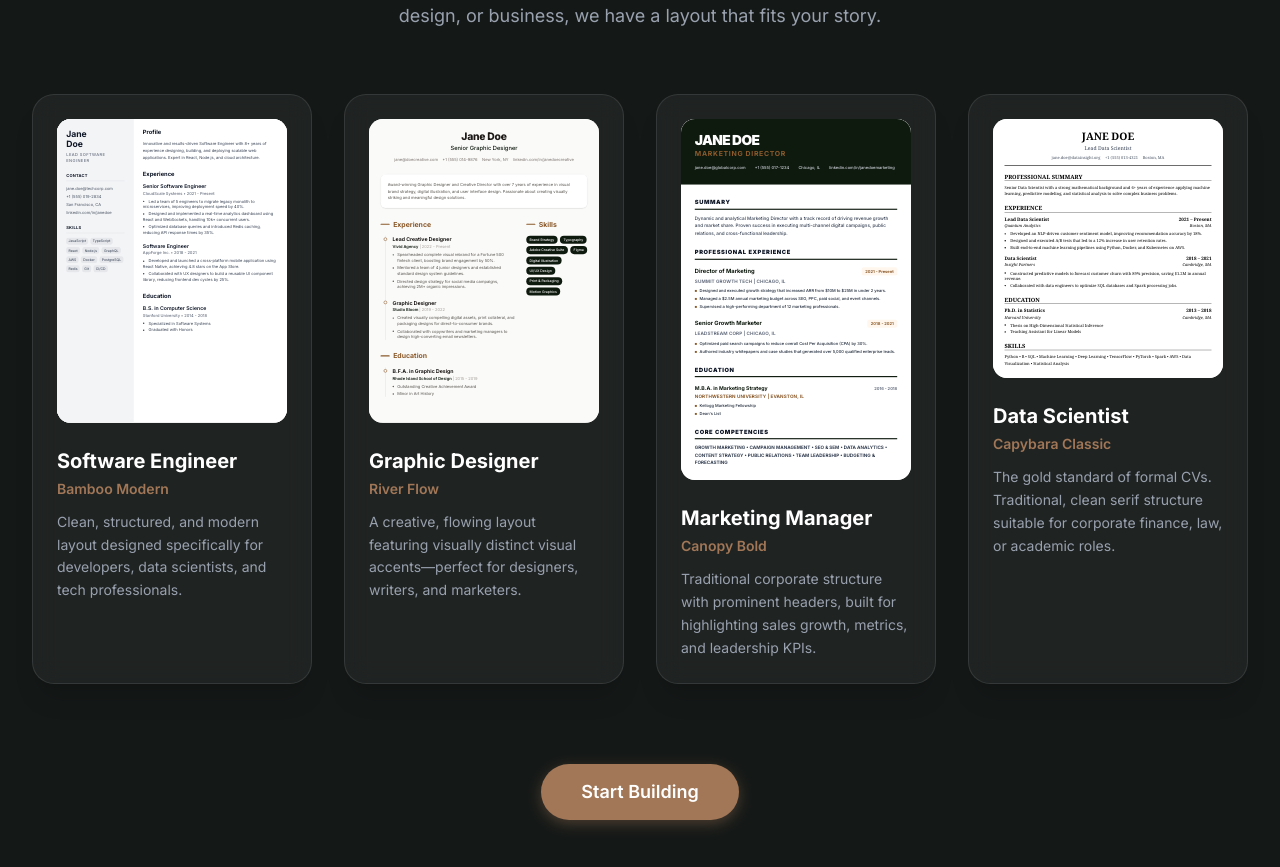
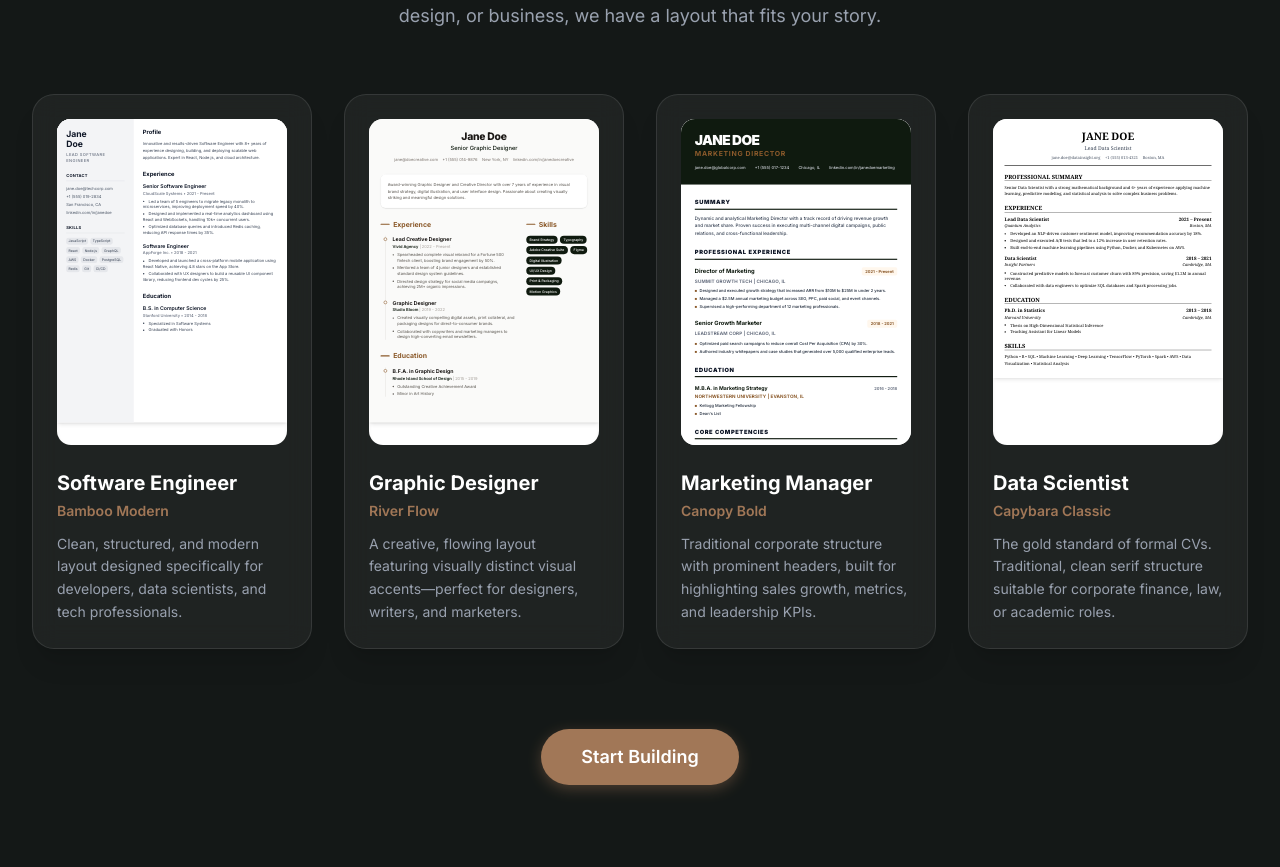
Before and after one commit to willyliuu/capy-vitae, a Next.js app: page / in a window 1280 px wide. Shown: the part 1083-1950 px from the top of the page. Built offline with nearby package versions, Linux system fonts and the light colour scheme.

Commit message:
style: restore fixed A4 grid aspect ratio for landing page mini-previews

```diff
--- a/src/app/page.tsx
+++ b/src/app/page.tsx
@@ -278,7 +278,7 @@ function MiniPreview({ templateId, mockData }: { templateId: string, mockData: R
   };
 
   return (
-    <div ref={containerRef} className="w-full relative overflow-hidden bg-white rounded-xl shadow-inner group-hover:shadow-[0_0_20px_rgba(255,255,255,0.2)] transition-shadow">
+    <div ref={containerRef} className="w-full h-full relative overflow-hidden bg-white rounded-xl shadow-inner group-hover:shadow-[0_0_20px_rgba(255,255,255,0.2)] transition-shadow">
       {scale > 0 && (
         <ScaledContent scale={scale} interactive={false}>
           {renderTemplate()}
@@ -563,7 +563,7 @@ export default function Home() {
                 className="group relative bg-white/5 backdrop-blur-md border border-white/10 rounded-3xl p-6 hover:bg-white/10 transition-all duration-300 hover:-translate-y-2 cursor-pointer shadow-xl"
               >
                 {/* Mini CV Preview */}
-                <div className="w-full mb-6 relative">
+                <div className="w-full aspect-[210/297] mb-6 relative">
                   <MiniPreview templateId={ex.templateId} mockData={janeDoeMockData[ex.templateId]} />
                 </div>
 
```
